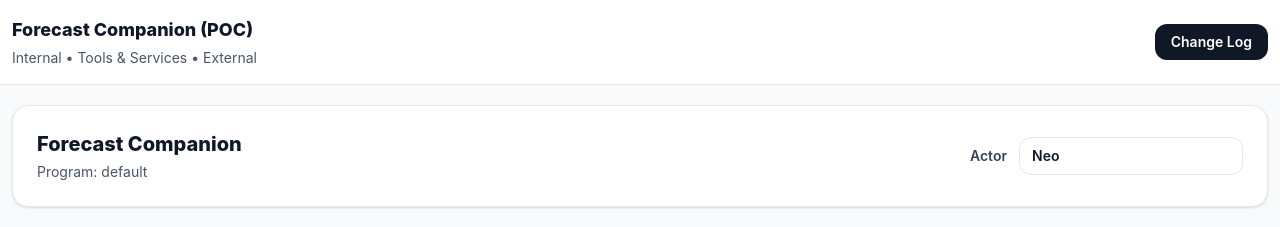
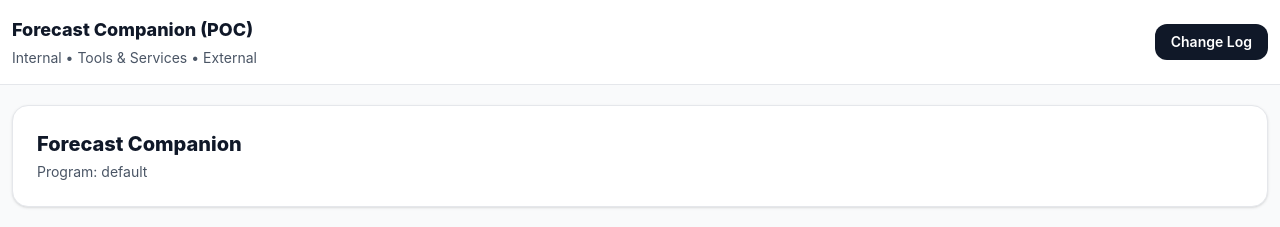
Before and after one commit to premkumarkirankumar/forecast-companion-poc, a React app in the folder frontend/: page / in a window 1280 px wide. Shown: the top 227 px of the page. Built offline with nearby package versions, Linux system fonts and the light colour scheme; the HTML template or start-up script is replaced by a standard one.

Commit message:
remove actor

```diff
--- a/frontend/src/components/forecast/SummaryCards.jsx
+++ b/frontend/src/components/forecast/SummaryCards.jsx
@@ -223,15 +223,7 @@ export default function SummaryCards({ selectedProgram }) {
             <div className="text-xl font-extrabold text-gray-900">Forecast Companion</div>
             <div className="mt-1 text-sm text-gray-600">Program: {programKey}</div>
           </div>
-
           <div className="flex items-center gap-3">
-            <div className="text-sm font-semibold text-gray-700">Actor</div>
-            <input
-              value={actor}
-              onChange={(e) => setActor(e.target.value)}
-              className="w-56 rounded-xl border border-gray-200 bg-white px-3 py-2 text-sm font-semibold text-gray-900"
-              placeholder="Your name"
-            />
           </div>
         </div>
       </div>
```
